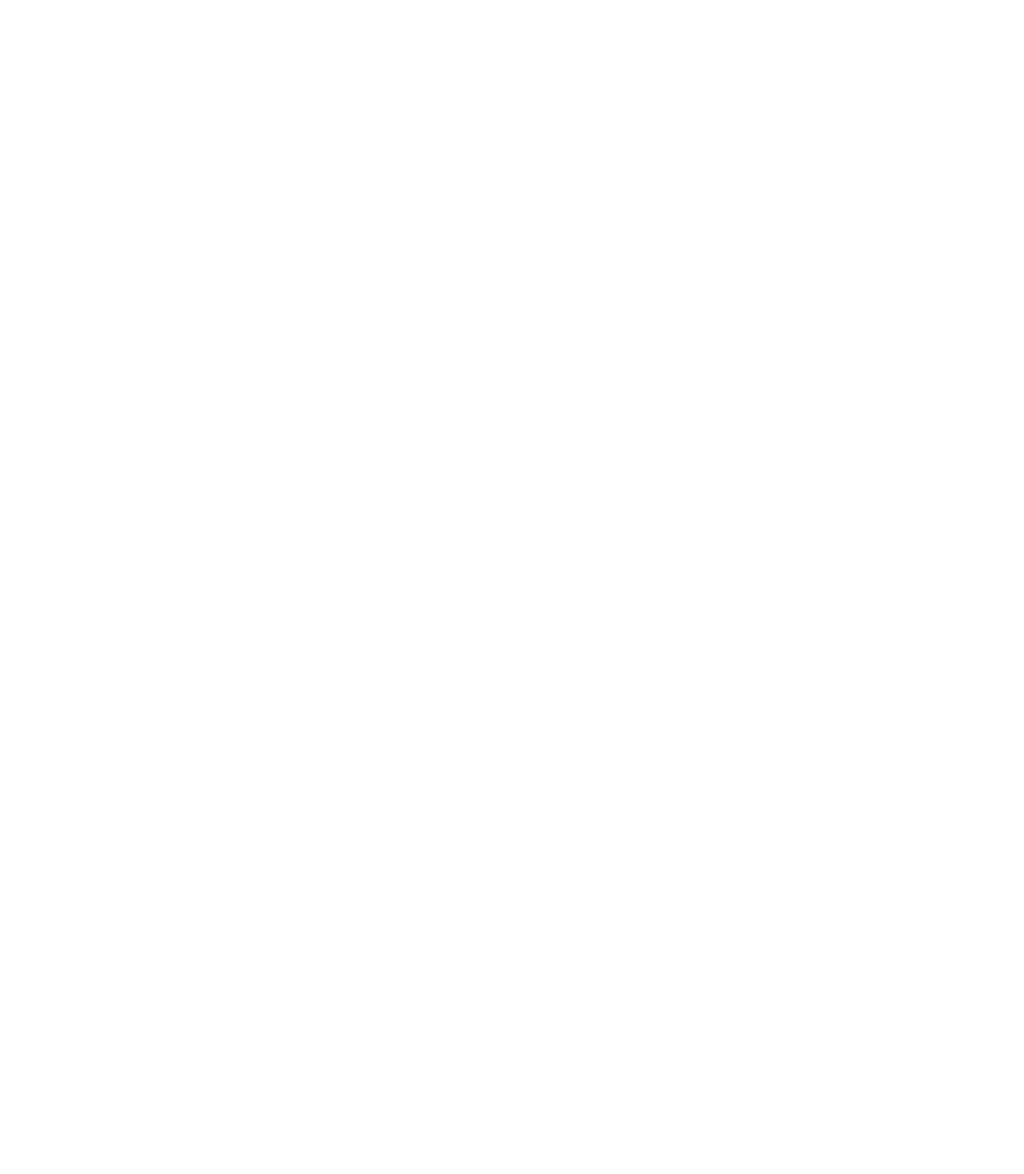
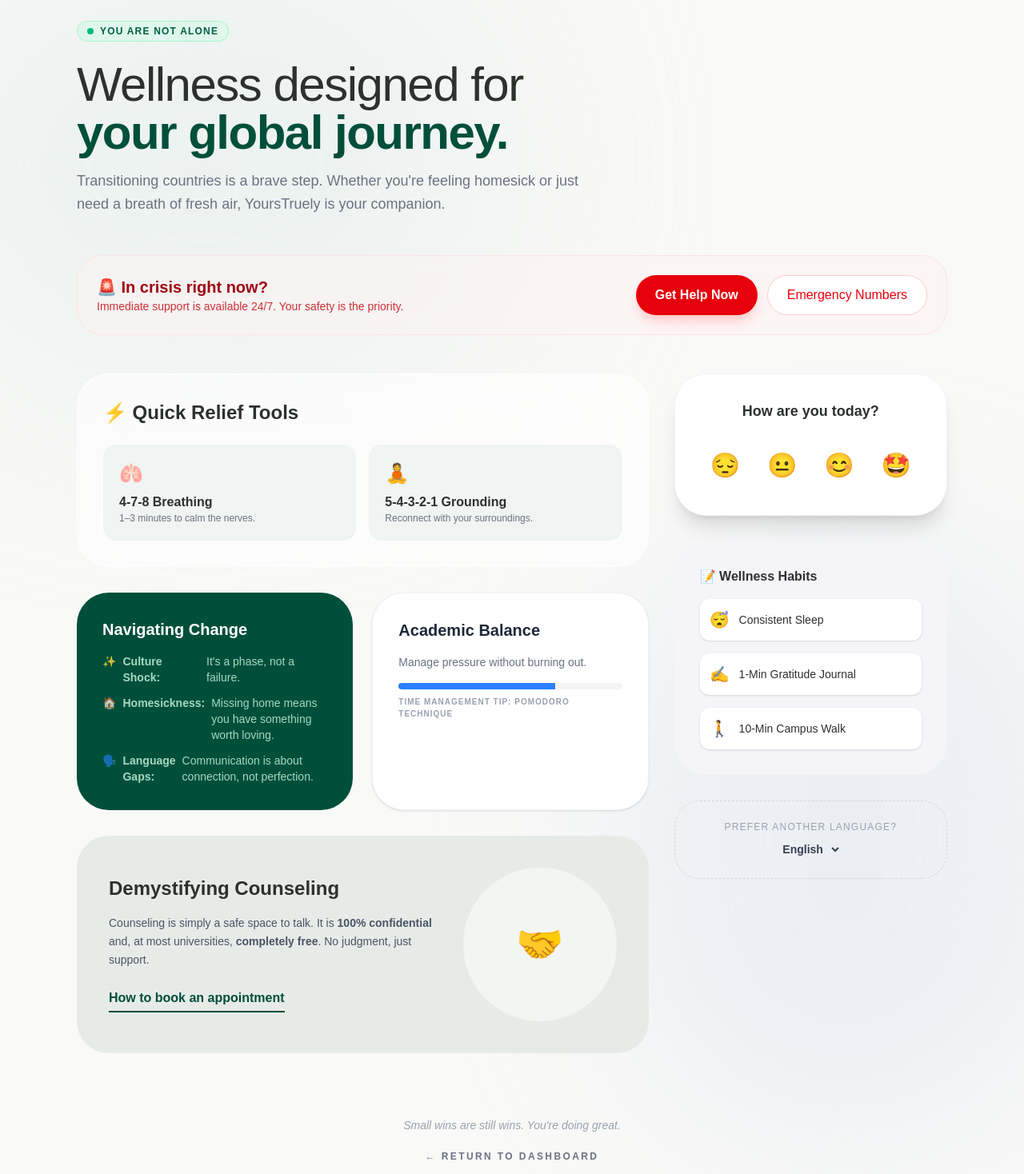
Before and after one commit to abrora-international-student-helper/abrora-web, a Next.js app: page /mental-health in a window 1280 px wide. Shown: the part 22-1490 px from the top of the page at 80% size. Before the commit the page ends 800 px from the top, so only its background shows below. Built offline with nearby package versions, Linux system fonts and the light colour scheme.

Commit message:
mental health

```diff
--- a/app/mental-health/page.tsx
+++ b/app/mental-health/page.tsx
@@ -1,16 +1,185 @@
+'use client'
+
+import React, { useState } from 'react'
+
 export default function MentalHealthPage() {
+  const [mood, setMood] = useState<string | null>(null);
+
   return (
-    <div className="mental-health-page">
-      <h1>Mental Health & Social Support</h1>
-      {/* TODO: Mental health resources */}
-      {/* - Cultural adjustment challenges */}
-      {/* - Homesickness coping strategies */}
-      {/* - Campus counseling services */}
-      {/* - Peer support groups */}
-      {/* - Crisis helplines by country */}
-      {/* - Wellness check-ins */}
-      {/* - Building social connections */}
-      {/* - Culturally-sensitive resources */}
+    <div className="min-h-screen relative overflow-hidden bg-[#F9F9F7] text-[#2D312E] py-12 px-6 lg:px-24">
+
+      {/* Mesh Gradient Background Elements */}
+      <div className="absolute top-[-5%] left-[-10%] w-[60%] h-[40%] bg-[#E8F0EE] rounded-full blur-[120px] opacity-70" />
+      <div className="absolute bottom-[5%] right-[-5%] w-[45%] h-[50%] bg-[#E3E9F2] rounded-full blur-[100px] opacity-60" />
+
+      <div className="max-w-7xl mx-auto relative z-10">
+
+        {/* Section 1 & 10: Hero & Positive Messaging */}
+        <header className="mb-12 text-center md:text-left">
+          <div className="inline-flex items-center gap-2 px-3 py-1 rounded-full bg-emerald-100/50 border border-emerald-200 text-emerald-800 text-xs font-bold uppercase tracking-widest mb-6 backdrop-blur-md">
+            <span className="relative flex h-2 w-2">
+              <span className="animate-ping absolute inline-flex h-full w-full rounded-full bg-emerald-400 opacity-75"></span>
+              <span className="relative inline-flex rounded-full h-2 w-2 bg-emerald-500"></span>
+            </span>
+            You are not alone
+          </div>
+          <h1 className="text-5xl md:text-6xl font-light tracking-tight mb-4">
+            Wellness designed for <br />
+            <span className="font-semibold text-emerald-900">your global journey.</span>
+          </h1>
+          <p className="text-lg text-gray-500 max-w-2xl leading-relaxed">
+            Transitioning countries is a brave step. Whether you're feeling homesick or just need a breath of fresh air, YoursTruely is your companion.
+          </p>
+        </header>
+
+        {/* Section 1: Quick Support & Emergency Help (High Visibility) */}
+        <div className="mb-12 p-6 bg-red-50/50 border border-red-100 rounded-[2rem] backdrop-blur-md flex flex-col md:flex-row items-center justify-between gap-6">
+          <div>
+            <h2 className="text-xl font-bold text-red-800 flex items-center gap-2">
+              🚨 In crisis right now?
+            </h2>
+            <p className="text-red-700/80 text-sm">Immediate support is available 24/7. Your safety is the priority.</p>
+          </div>
+          <div className="flex gap-3">
+            <button className="bg-red-600 text-white px-6 py-3 rounded-full font-bold hover:bg-red-700 transition-all shadow-lg shadow-red-200">
+              Get Help Now
+            </button>
+            <button className="bg-white border border-red-200 text-red-600 px-6 py-3 rounded-full font-medium hover:bg-red-50 transition-all">
+              Emergency Numbers
+            </button>
+          </div>
+        </div>
+
+        <div className="grid grid-cols-1 lg:grid-cols-3 gap-8">
+
+          {/* Left Column: Tools & Habits */}
+          <div className="lg:col-span-2 space-y-8">
+
+            {/* Section 3: Quick Coping Tools */}
+            <section className="bg-white/60 backdrop-blur-xl border border-white/80 rounded-[2.5rem] p-8">
+              <h3 className="text-2xl font-semibold mb-6 flex items-center gap-2">
+                ⚡ Quick Relief Tools
+              </h3>
+              <div className="grid grid-cols-1 md:grid-cols-2 gap-4">
+                <button className="p-5 bg-[#F0F4F2] rounded-2xl text-left hover:bg-[#E2EAE6] transition-all">
+                  <span className="block text-2xl mb-2">🫁</span>
+                  <p className="font-bold">4-7-8 Breathing</p>
+                  <p className="text-xs text-gray-500">1–3 minutes to calm the nerves.</p>
+                </button>
+                <button className="p-5 bg-[#F0F4F2] rounded-2xl text-left hover:bg-[#E2EAE6] transition-all">
+                  <span className="block text-2xl mb-2">🧘</span>
+                  <p className="font-bold">5-4-3-2-1 Grounding</p>
+                  <p className="text-xs text-gray-500">Reconnect with your surroundings.</p>
+                </button>
+              </div>
+            </section>
+
+            {/* Section 2 & 6: Challenges & Adjustment */}
+            <section className="grid grid-cols-1 md:grid-cols-2 gap-6">
+              <div className="bg-emerald-900 text-white rounded-[2.5rem] p-8">
+                <h3 className="text-xl font-bold mb-4">Navigating Change</h3>
+                <ul className="space-y-3 text-emerald-100/80 text-sm">
+                  <li className="flex items-start gap-2">✨ <strong>Culture Shock:</strong> It's a phase, not a failure.</li>
+                  <li className="flex items-start gap-2">🏠 <strong>Homesickness:</strong> Missing home means you have something worth loving.</li>
+                  <li className="flex items-start gap-2">🗣️ <strong>Language Gaps:</strong> Communication is about connection, not perfection.</li>
+                </ul>
+              </div>
+              <div className="bg-white rounded-[2.5rem] p-8 border border-gray-100 shadow-sm">
+                <h3 className="text-xl font-bold mb-4 text-gray-800">Academic Balance</h3>
+                <p className="text-sm text-gray-500 mb-4">Manage pressure without burning out.</p>
+                <div className="space-y-2">
+                  <div className="w-full bg-gray-100 h-2 rounded-full overflow-hidden">
+                    <div className="bg-blue-500 w-[70%] h-full"></div>
+                  </div>
+                  <p className="text-[10px] uppercase font-bold tracking-widest text-gray-400">Time Management Tip: Pomodoro Technique</p>
+                </div>
+              </div>
+            </section>
+
+            {/* Section 7: Professional Help Info */}
+            <section className="bg-[#E7EBE8] rounded-[2.5rem] p-10 flex flex-col md:flex-row gap-8 items-center">
+              <div className="flex-1">
+                <h3 className="text-2xl font-bold mb-4">Demystifying Counseling</h3>
+                <p className="text-gray-600 text-sm leading-relaxed mb-6">
+                  Counseling is simply a safe space to talk. It is <strong>100% confidential</strong> and, at most universities, <strong>completely free</strong>. No judgment, just support.
+                </p>
+                <button className="text-emerald-900 font-bold border-b-2 border-emerald-900 pb-1 hover:text-emerald-700 transition-all">
+                  How to book an appointment
+                </button>
+              </div>
+              <div className="w-full md:w-48 h-48 bg-white/50 rounded-full flex items-center justify-center text-5xl">
+                🤝
+              </div>
+            </section>
+          </div>
+
+          {/* Right Column: Daily Habits & Trackers */}
+          <div className="space-y-8">
+
+            {/* Section 8: Mood Check-in */}
+            <div className="bg-white rounded-[2.5rem] p-8 border border-gray-100 shadow-xl">
+              <h3 className="text-lg font-bold mb-6 text-center">How are you today?</h3>
+              <div className="flex justify-between gap-2">
+                {['😔', '😐', '😊', '🤩'].map((emoji) => (
+                  <button
+                    key={emoji}
+                    onClick={() => setMood(emoji)}
+                    className={`text-3xl p-3 rounded-2xl transition-all ${mood === emoji ? 'bg-emerald-100 scale-110' : 'hover:bg-gray-50'}`}
+                  >
+                    {emoji}
+                  </button>
+                ))}
+              </div>
+              {mood && <p className="mt-4 text-center text-xs text-emerald-700 font-medium animate-fade-in">Thanks for checking in. Every feeling is valid.</p>}
+            </div>
+
+            {/* Section 4 & 5: Daily Habits */}
+            <div className="bg-[#F4F4F9] rounded-[2.5rem] p-8">
+              <h3 className="font-bold mb-4 flex items-center gap-2">
+                📝 Wellness Habits
+              </h3>
+              <ul className="space-y-4">
+                <li className="flex gap-3 items-center bg-white p-3 rounded-xl shadow-sm">
+                  <span className="text-xl">😴</span>
+                  <span className="text-sm font-medium">Consistent Sleep</span>
+                </li>
+                <li className="flex gap-3 items-center bg-white p-3 rounded-xl shadow-sm">
+                  <span className="text-xl">✍️</span>
+                  <span className="text-sm font-medium">1-Min Gratitude Journal</span>
+                </li>
+                <li className="flex gap-3 items-center bg-white p-3 rounded-xl shadow-sm">
+                  <span className="text-xl">🚶</span>
+                  <span className="text-sm font-medium">10-Min Campus Walk</span>
+                </li>
+              </ul>
+            </div>
+
+            {/* Section 9: Multilingual Support */}
+            <div className="p-6 border border-dashed border-gray-300 rounded-[2rem] text-center">
+              <p className="text-xs text-gray-400 font-medium uppercase tracking-widest mb-2">Prefer another language?</p>
+              <select className="bg-transparent text-sm font-bold text-gray-700 focus:outline-none cursor-pointer">
+                <option>English</option>
+                <option>Español</option>
+                <option>中文</option>
+                <option>हिन्दी</option>
+                <option>Français</option>
+              </select>
+            </div>
+
+          </div>
+        </div>
+
+        {/* Closing Messaging */}
+        <footer className="mt-20 text-center">
+          <p className="text-gray-400 text-sm mb-4 italic">Small wins are still wins. You're doing great.</p>
+          <button
+            onClick={() => window.location.href = '/dashboard'}
+            className="text-xs font-bold tracking-[0.2em] text-gray-500 hover:text-emerald-900 transition-all uppercase"
+          >
+            ← Return to Dashboard
+          </button>
+        </footer>
+      </div>
     </div>
   )
 }
```
